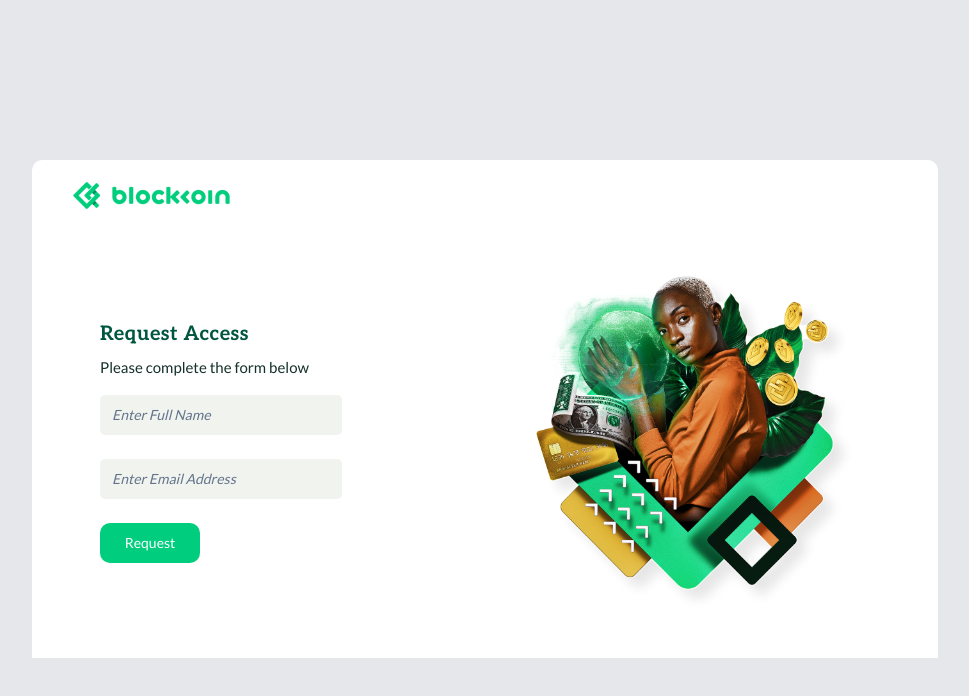
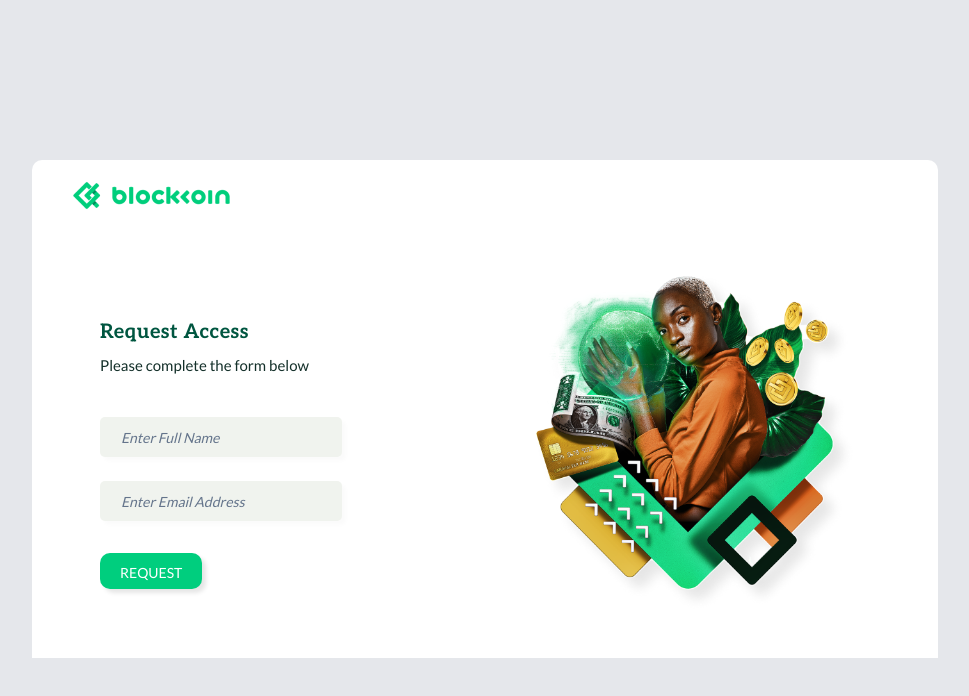
Before and after one commit to shahbazkhaliddev786/full-stack-nextjs-dashboard, a Next.js app: page /access in a window 1280 px wide. Shown: the top 696 px of the page, without its empty margins (155-1124 px from the left). Built offline with nearby package versions, Linux system fonts and the light colour scheme.

Commit message:
sign in page spacing and text bugs resolved

```diff
--- a/components/access/form.tsx
+++ b/components/access/form.tsx
@@ -7,9 +7,11 @@ interface AuthFormProps {
     btn: string;
 }
 
+// props-types
+
 export default function AuthForm({ firstPlaceholder, secondPlaceHolder, btn }: AuthFormProps) {
     return (
-        <div className="mt-4 w-full flex justify-center lg:justify-start">
+        <div className="mt-[41px] w-full flex justify-center lg:justify-start">
             <form className="w-full max-w-xs">
                 <div className="mb-6">
                     <Input
@@ -17,20 +19,23 @@ export default function AuthForm({ firstPlaceholder, secondPlaceHolder, btn }: A
                         name="text"
                         id="text"
                         placeholder={firstPlaceholder}
-                        className="w-full bg-[#F0F3EE] px-3 py-2 placeholder-gray-500 rounded-[5px] focus:outline-none focus:ring-0 dark:text-white dark:placeholder-gray-500 placeholder:italic font-lato"
+                        style={{ boxShadow: "4px 4px 4px 0px #00000005" }}
+                        className="w-full bg-[#F0F3EE] px-[20.95px] py-[10.56px] placeholder-[#8C9B91] rounded-[5px] focus:outline-none focus:ring-0 dark:text-white dark:placeholder-gray-500 placeholder:italic font-lato"
                     />
                 </div>
-                <div className="mb-6">
+                <div className="mmb-[22.74px]">
                     <Input
                         type="text"
                         name="text"
                         id="text"
                         placeholder={secondPlaceHolder}
-                        className="w-full bg-[#F0F3EE] px-3 py-2 placeholder-gray-500 rounded-[5px] focus:outline-none focus:ring-0 dark:text-white dark:placeholder-gray-500 placeholder:italic font-lato"
+                        style={{ boxShadow: "4px 4px 4px 0px #00000005" }}
+                        className="w-full bg-[#F0F3EE] px-[20.95px] py-[10.56px] placeholder-[#8C9B91] rounded-[5px] focus:outline-none focus:ring-0 dark:text-white placeholder:italic font-lato"
                     />
                 </div>
-                <div className="mb-6">
-                    <Button type="button" className="w-[100px] h-[40px] font-lato text-white bg-[#00CE7E] rounded-[10px] focus:outline-none hover:bg-[#04a768]">
+                <div className="mt-[32px]">
+                    {/* // Tailwind's built-in drop-shadow utility doesn't support spread values */}
+                    <Button type="button" style={{ boxShadow: "4px 4px 4px 0px #0000001A" }} className="pt-[10px] pb-[6px] px-[20px] uppercase font-lato text-white bg-[#00CE7E] rounded-[10px] focus:outline-none hover:bg-[#04a768]">
                         {btn}
                     </Button>
                 </div>
--- /dev/null
+++ b/components/button.tsx
@@ -0,0 +1,16 @@
+import { Button } from "@/components/ui/button";
+
+interface ButtonProps{
+    btn: string;
+    bgColor: string;
+}
+
+export default function CustomButton({btn, bgColor}:ButtonProps){
+    return (
+        <>
+            <Button type="button" style={{ backgroundColor: bgColor }} className=" font-lato text-white bg-[#00CE7E] rounded-[10px] focus:outline-none hover:bg-[#04a768]">
+                {btn}
+            </Button>
+        </>
+    )
+}
--- a/components/signin/sign.tsx
+++ b/components/signin/sign.tsx
@@ -5,24 +5,26 @@ import AuthForm from "../access/form";
 export default function Sign(){
     return (
         <>
-            <main className="w-screen h-screen bg-gray-200 flex justify-center items-center">
-                <section className="bg-white w-[90%] max-w-[56.625rem] h-[90%] max-h-[30rem] dark:bg-gray-800 rounded-[0.625rem] flex flex-col justify-center items-center">
-                    <div className="w-full p-6 lg:p-6 lg:flex lg:justify-between lg:items-center">
+            <main className="w-screen h-screen py-[100px] px-[180px] bg-[#F0F3EE] flex justify-center items-center">
+                <section
+                    className="bg-white w-[100%]
+                       rounded-[10px] flex flex-col justify-center items-center">
+                    <div className="w-full pt-[20px] pl-[40px] lg:flex lg:justify-between lg:items-center">
                         <Link href="/"><Image width={191} height={59} src="/logo.png" alt="logo"/></Link>
                     </div>
 
-                    <div className="w-full flex-grow bg-white dark:bg-gray-800 flex justify-center items-center">
-                        <div className="w-full flex flex-col px-11 mx-auto lg:flex-row lg:items-center">
+                    <div className="w-full flex-grow bg-white flex justify-center items-center gap-[117px]">
+                        <div className="w-full flex flex-col pl-11 lg:flex-row lg:items-center">
 
-                            <div className="w-full px-10 lg:w-1/2 flex flex-col items-center lg:items-start">
+                            <div className="w-full pl-[3rem] lg:w-1/2 flex flex-col items-center lg:items-start">
                                 <div className="lg:max-w-lg text-center lg:text-left">
-                                    <h2 className="text-[2.5rem] font-bold font-aleo tracking-wide text-[#005640] dark:text-white lg:text-xl">
+                                    <h2 className="text-[40px] font-bold font-aleo tracking-wide text-[#005640] dark:text-white lg:text-xl">
                                         Admin Dashboard
                                     </h2>
 
-                                    <div className="mt-3 space-y-5">
+                                    <div className="mt-3">
                                         <h4 className="flex items-center justify-center lg:justify-start dark:text-gray-200">
-                                            <span className="text-[15px] text-[#14302A] font-lato">Please Sign In</span>
+                                            <span className="text-[15px] text-[#14302A] font-lato">Please sign in</span>
                                         </h4>
                                     </div>
                                 </div>
@@ -30,7 +32,7 @@ export default function Sign(){
                                     <AuthForm firstPlaceholder="Enter Email Address" secondPlaceHolder="Enter Password" btn="Sign In"/>
 
                                 <div>
-                                    <button className="italic underline text-[#005640]">Request Access</button>
+                                    <button className="text-[15px] mt-[17px] underline text-[#005640]">Request Access</button>
                                 </div>
                             </div>
 
```
